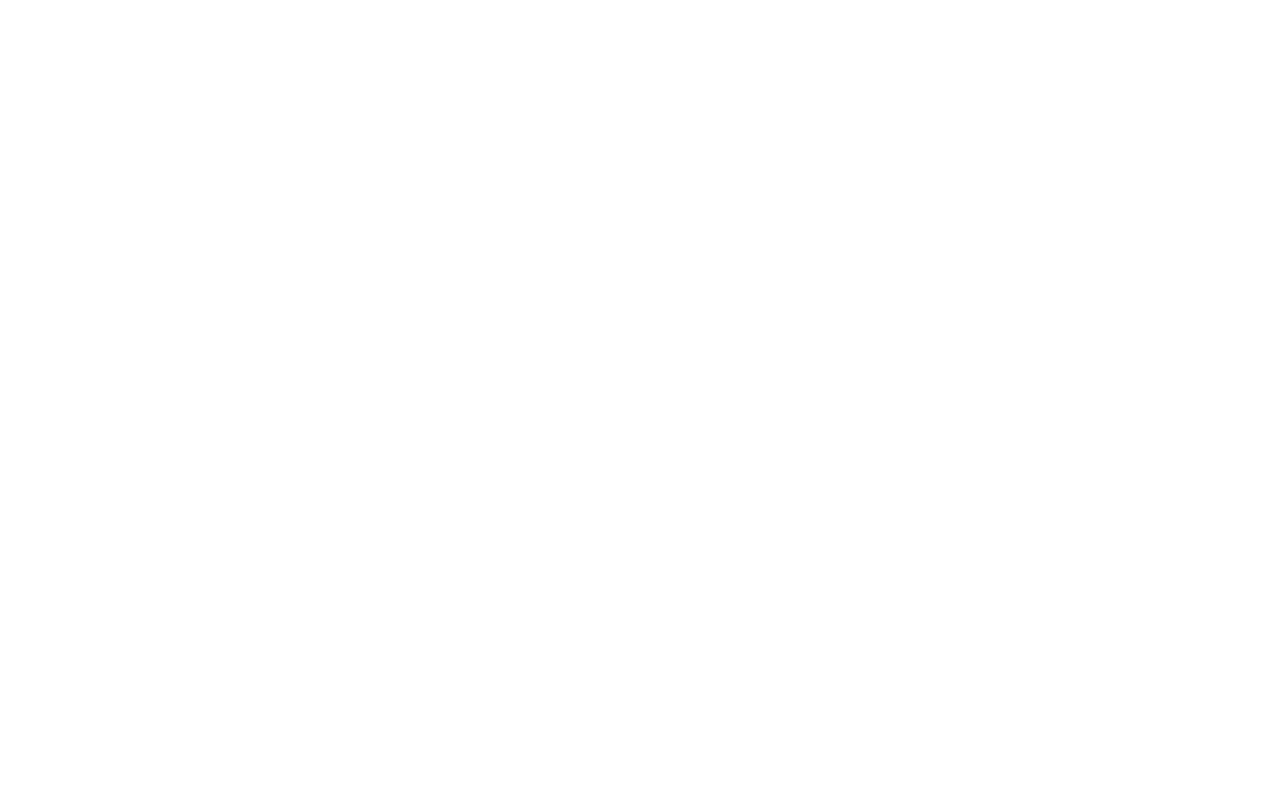
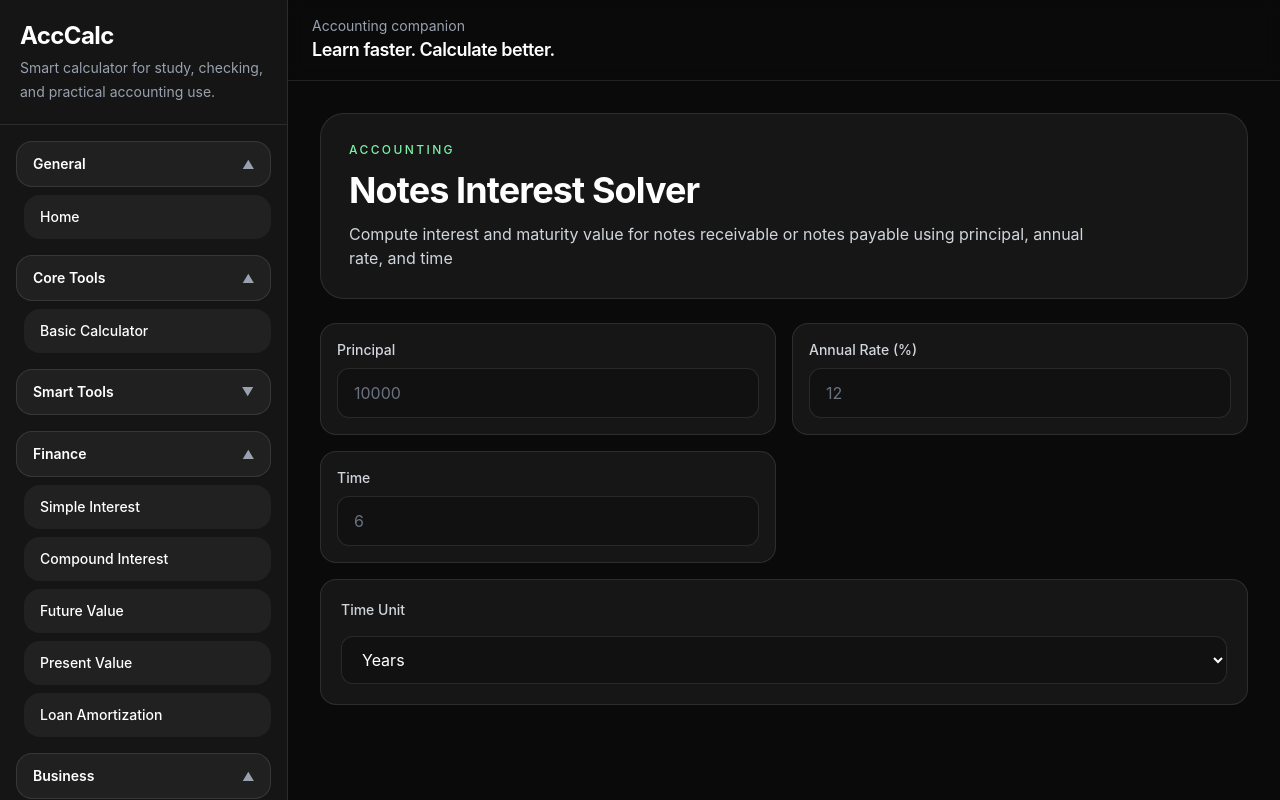
Before and after one commit to DrasZil/AccCalc, a React (Vite) app in the folder accounting-companion/: page /accounting/notes-interest in a window 1280 px wide. Before the commit this address had no page. Shown: the top 800 px of the page. Built offline with nearby package versions, Linux system fonts and the light colour scheme.

Commit message:
Added Note Interest

```diff
--- a/accounting-companion/src/App.tsx
+++ b/accounting-companion/src/App.tsx
@@ -15,6 +15,7 @@
 import LoanAmortizationPage from "./features/finance/LoanAmortizationPage";
 import SmartSolverPage from "./features/smart/SmartSolverPage";
 import AccountingEquationPage from "./features/accounting/AccountEquationPage";
+import NoteInterestPage from "./features/accounting/NoteInterestPage";
 
 export default function App() {
   return (
@@ -35,7 +36,9 @@
           <Route path="accounting/straight-line-depreciation" element={<StraightLineDepreciationPage />} />
           <Route path="accounting/declining-balance-depreciation" element={<DecliningBalanceDepreciationPage />} />
           <Route path="accounting/accounting-equation" element={<AccountingEquationPage />} />
+          <Route path="accounting/notes-interest" element={<NoteInterestPage/>}/>
           <Route path="smart/solver" element={<SmartSolverPage />} />
+
         </Route>
       </Routes>
     </BrowserRouter>
--- /dev/null
+++ b/accounting-companion/src/features/accounting/NoteInterestPage.tsx
@@ -0,0 +1,154 @@
+import { useMemo, useState } from "react";
+import CalculatorPageLayout from "../../components/CalculatorPageLayout";
+import FormulaCard from "../../components/FormulaCard";
+import InputCard from "../../components/INputCard";
+import InputGrid from "../../components/InputGrid";
+import ResultCard from "../../components/resultCard";
+import ResultGrid from "../../components/ResultGrid";
+import SectionCard from "../../components/SectionCard";
+import formatPHP from "../../utils/formatPHP";
+
+export default function NoteInterestPage() {
+    const [principal, setPrincipal] = useState("");
+    const [rate, setRate] = useState("");
+    const [time, setTime] = useState("");
+    const [timeUnit, setTimeUnit] = useState("years");
+
+    const result = useMemo(() => {
+        if (!principal || !rate || !time) return null;
+
+        const principalNumber = Number(principal);
+        const rateNumber = Number(rate);
+        const timeNumber = Number(time);
+
+        if (
+        Number.isNaN(principalNumber) ||
+        Number.isNaN(rateNumber) ||
+        Number.isNaN(timeNumber)
+        ) {
+        return {
+            error: "All entered values must be valid numbers.",
+        };
+        }
+
+        if (principalNumber <= 0 || rateNumber < 0 || timeNumber <= 0) {
+        return {
+            error: "Principal and time must be greater than 0, and rate cannot be negative.",
+        };
+        }
+
+        let convertedTime = timeNumber;
+        let timeExplanation = `${timeNumber} year(s)`;
+
+        if (timeUnit === "months") {
+        convertedTime = timeNumber / 12;
+        timeExplanation = `${timeNumber} month(s) = ${convertedTime} year(s)`;
+        } else if (timeUnit === "days") {
+        convertedTime = timeNumber / 360;
+        timeExplanation = `${timeNumber} day(s) = ${convertedTime} year(s) using a 360-day year`;
+        }
+
+        const rateDecimal = rateNumber / 100;
+        const interest = principalNumber * rateDecimal * convertedTime;
+        const maturityValue = principalNumber + interest;
+
+        return {
+        interest,
+        maturityValue,
+        formula: <>Interest = Principal × Rate × Time</>,
+        steps: [
+            <>Principal = {principalNumber}</>,
+            <>Rate = {rateNumber.toFixed(2)}% = {rateDecimal.toFixed(4)}</>,
+            <>{timeExplanation}</>,
+            <>
+            Interest = {principalNumber} × {rateDecimal.toFixed(4)} × {convertedTime.toFixed(4)} = {interest.toFixed(2)}
+            </>,
+            <>
+            Maturity Value = {principalNumber} + {interest.toFixed(2)} = {maturityValue.toFixed(2)}
+            </>,
+        ],
+        };
+    }, [principal, rate, time, timeUnit]);
+
+    return (
+        <CalculatorPageLayout
+            badge = "Accounting"
+            title="Notes Interest Solver"
+            description="Compute interest and maturity value for notes receivable or notes payable
+            using principal, annual rate, and time"
+            inputSection={
+                <div className = "space-y-4">
+                    <InputGrid>
+                        <InputCard
+                            label="Principal"
+                            value={principal}
+                            onChange={setPrincipal}
+                            placeholder="10000"
+                        />
+
+                        <InputCard
+                            label="Annual Rate (%)"
+                            value={rate}
+                            onChange={setRate}
+                            placeholder="12"
+                        />
+                        <InputCard
+                            label="Time"
+                            value={time}
+                            onChange={setTime}
+                            placeholder="6"
+                        />
+                    </InputGrid>
+
+                    <SectionCard>
+                        <label className="mb-4 block text-sm font-medium text-gray-300">
+                            Time Unit
+                        </label>
+                        <select
+                            value={timeUnit}
+                            onChange={(e) => setTimeUnit(e.target.value)}
+                            className="w-full rounded-xl border border-white/10 bg-black/20
+                            px-4 py-3 text-white outline-none transition focus:border-green-400/40
+                            focus-ring-2 focus-ring-green-400/20"
+                        >
+                            <option value="years" className="bg-neutral-900 text-white">
+                                Years
+                            </option>
+                            <option value="months" className="bg-neutral-900 text-white">
+                                Months
+                            </option>
+                            <option value="days" className="bg-neutral-900 text-white">
+                                Days
+                            </option>
+
+                        </select>
+                    </SectionCard>
+                </div>
+            }
+
+            resultSection={
+                result && "error" in result ? (
+                <SectionCard className="border-yellow-400/20 bg-yellow-500/10">
+                    <p className="text-sm font-medium text-yellow-300">Input notice</p>
+                    <p className="mt-2 text-sm leading-6 text-yellow-200">
+                    {result.error}
+                    </p>
+                </SectionCard>
+                ) : result ? (
+                <ResultGrid columns={2}>
+                    <ResultCard title="Interest" value={formatPHP(result.interest)} />
+                    <ResultCard
+                    title="Maturity Value"
+                    value={formatPHP(result.maturityValue)}
+                    />
+                </ResultGrid>
+                ) : null
+            }
+            explanationSection={
+                result && !("error" in result) ? (
+                <FormulaCard formula={result.formula} steps={result.steps} />
+                ) : null
+            }
+        />
+    )
+    }
--- a/accounting-companion/src/features/home/HomePage.tsx
+++ b/accounting-companion/src/features/home/HomePage.tsx
@@ -85,6 +85,12 @@
         path: "/accounting/accounting-equation",
         category: "Accounting",
     },
+    {
+        title: "Notes Interest",
+        description: "Compute interest and maturity value for notes receivable or notes payable.",
+        path: "/accounting/notes-interest",
+        category: "Accounting",
+    },
 ];
 
 export default function HomePage() {
--- a/accounting-companion/src/features/layout/AppLayout.tsx
+++ b/accounting-companion/src/features/layout/AppLayout.tsx
@@ -38,16 +38,19 @@
         title: "Accounting",
         items: [
         {
+            label: "Accounting Equation",
+            path: "/accounting/accounting-equation",
+        },
+        {
+            label: "Notes Interest", path: "/accounting/notes-interest"
+        },
+        {
             label: "Straight-line Depreciation",
             path: "/accounting/straight-line-depreciation",
         },
         {
             label: "Declining Balance Depreciation",
             path: "/accounting/declining-balance-depreciation",
-        },
-        {
-            label: "Accounting Equation",
-            path: "/accounting/accounting-equation",
         },
         ],
     },
```
